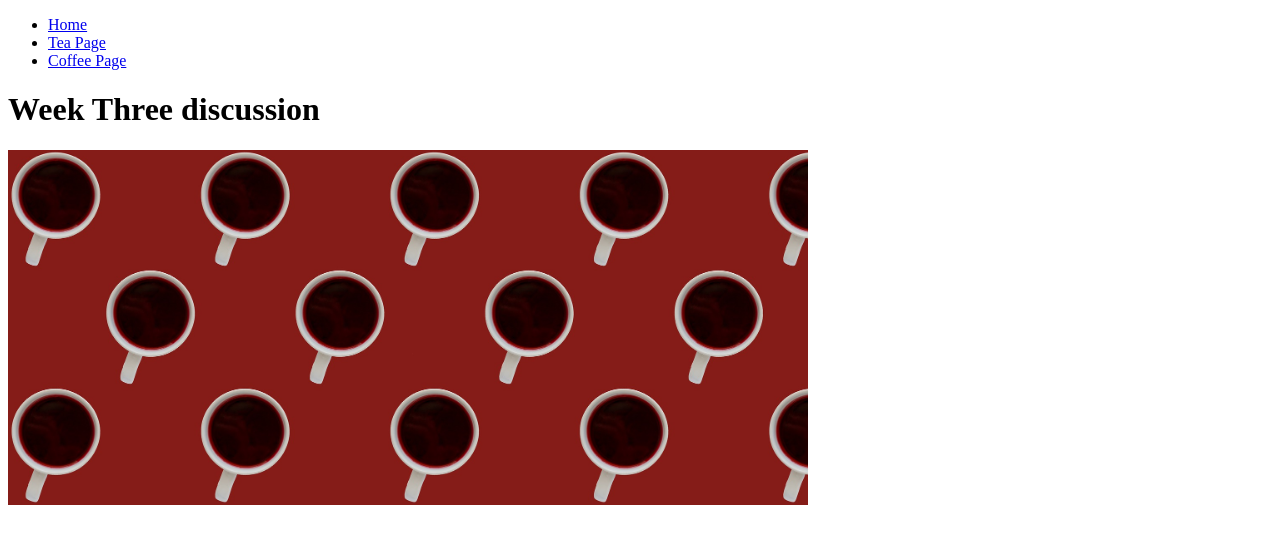
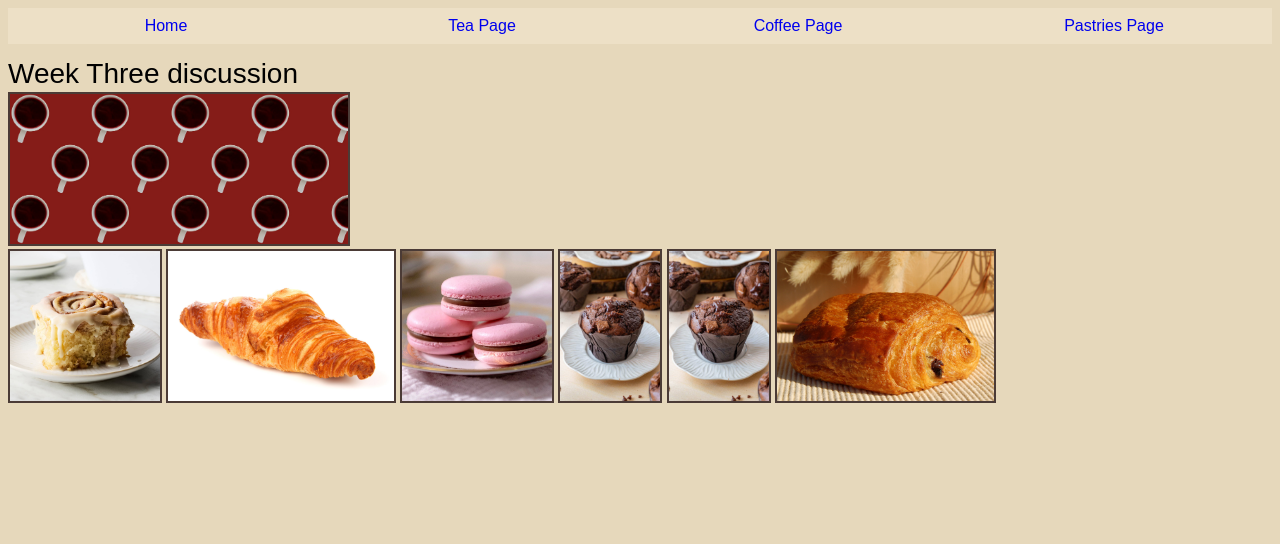
Before and after one commit to tariqaziz98/discussionwk3, a plain HTML site: page pastries.html in a window 1280 px wide. Drawn offline with Linux system fonts and the light colour scheme.

Commit message:
Updates to content and structure

```diff
--- /dev/null
+++ b/css/style.css
@@ -0,0 +1,52 @@
+body {
+    background-color: #e6d8bb;
+    font-family: Arial, sans-serif;
+    margin: 8px
+}
+
+a {
+  text-decoration: none;
+}
+
+nav {
+    margin-bottom: 16px;;
+}
+
+nav ul {
+    display: flex;
+    margin: 0;
+    padding: 0;
+    list-style: none;
+}
+
+nav ul li {
+    flex: 1;
+    text-align: center; padding: 10px; background-color: #ede0c6; transition: background-color 0.3s ease;
+}
+
+img {
+    height: 150px;
+    width: auto;
+    border: 2px solid #4b3b36;
+}
+
+nav ul li:hover {
+    background-color: rgb(212, 201, 180);
+}
+
+nav ul li:active {
+    background-color: rgb(134, 123, 103);
+}
+
+h2 {
+    color: #4b3b36;
+    font-size: 20px;
+    margin-top: 10px;
+    margin-bottom: 5px;;
+}
+
+h1 {
+    font-size: 28px;
+    margin-top: 8px;
+    margin-bottom: 4px;
+}
--- a/pastries.html
+++ b/pastries.html
@@ -4,11 +4,9 @@
     <meta charset="UTF-8">
     <meta http-equiv="X-UA-Compatible" content="IE=edge">
     <meta name="viewport" content="width=device-width, initial-scale=1.0">
-    <!-- <link rel="stylesheet" href="css/html5reset.css"> -->
-    <!-- <link rel="stylesheet" href="css/student1.css"> -->
-    <!-- <link rel="stylesheet" href="css/student2.css"> -->
-    <!-- <link rel="stylesheet" href="css/student3.css"> -->
-    <title>Coffee</title>
+    <link rel="stylesheet" href="css/html5reset.css">
+    <link rel="stylesheet" href="css/style.css">
+    <title>Week 3 Discussion</title>
 </head>
 <body>
     <header>
@@ -17,14 +15,18 @@
                 <li><a href = "index.html">Home</a></li>
                 <li><a href="tea.html">Tea Page</a></li>
                 <li><a href="coffee.html">Coffee Page</a></li>
+                <li class="active"><a href="pastries.html">Pastries Page</a></li>
             </ul>
         </nav>
         <h1>Week Three discussion</h1>
-        <img src = "images/cover_image.jpg" width="800" alt = "">
+        <img src = "images/cover_image.jpg" width="800" alt = "Warm cafe setting with coffee cups and freshly baked pastries on a wooden table">
     </header>
     <main>
-
-
-
+        <img src="images/pastries/cinnamon-roll.jpg" alt="Freshly baked cinnamon roll with swirled layers of cinnamon and sugar, topped with sweet white icing drizzle">
+        <img src="images/pastries/Croissant.jpg" alt="Golden flaky croissant with buttery layers visible, showcasing its crescent shape and crispy exterior">
+        <img src="images/pastries/macaron.jpeg" alt="Colorful French macarons stacked together, featuring delicate sandwich cookies with smooth tops and ruffled edges filled with ganache">
+        <img src="images/pastries/muffin.jpg" alt="Homestyle muffin with a rounded golden-brown top, soft crumb texture, and slightly crispy edges">
+        <img src="images/pastries/muffin.jpg" alt="Bakery-fresh muffin with a domed top and tender interior, perfect for pairing with coffee or tea">
+        <img src="images/pastries/Pain_au_chocolat.jpg" alt="Pain au chocolat pastry with golden puff pastry layers wrapped around rich dark chocolate bars, showing its flaky texture">
     </main>
 </body>
```
Also changed, not shown: coffee.html (+5 -6 lines), index.html (+6 -5 lines), tea.html (+4 -2 lines).
